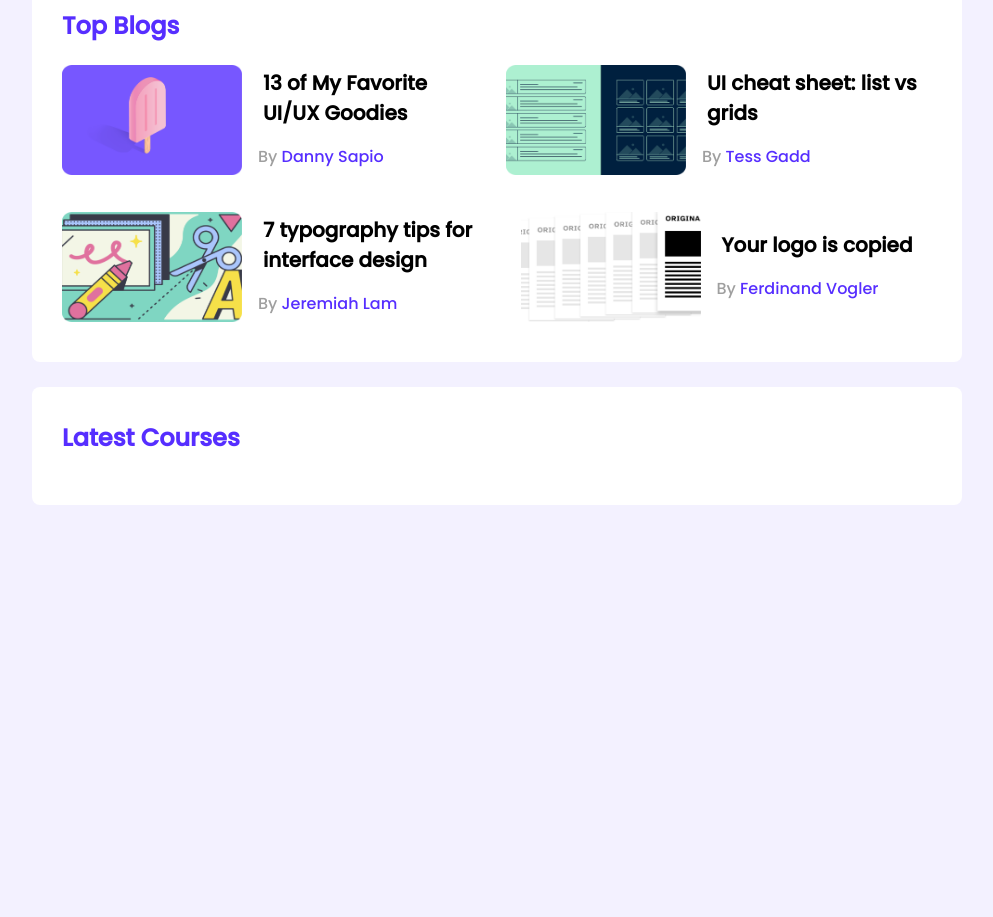
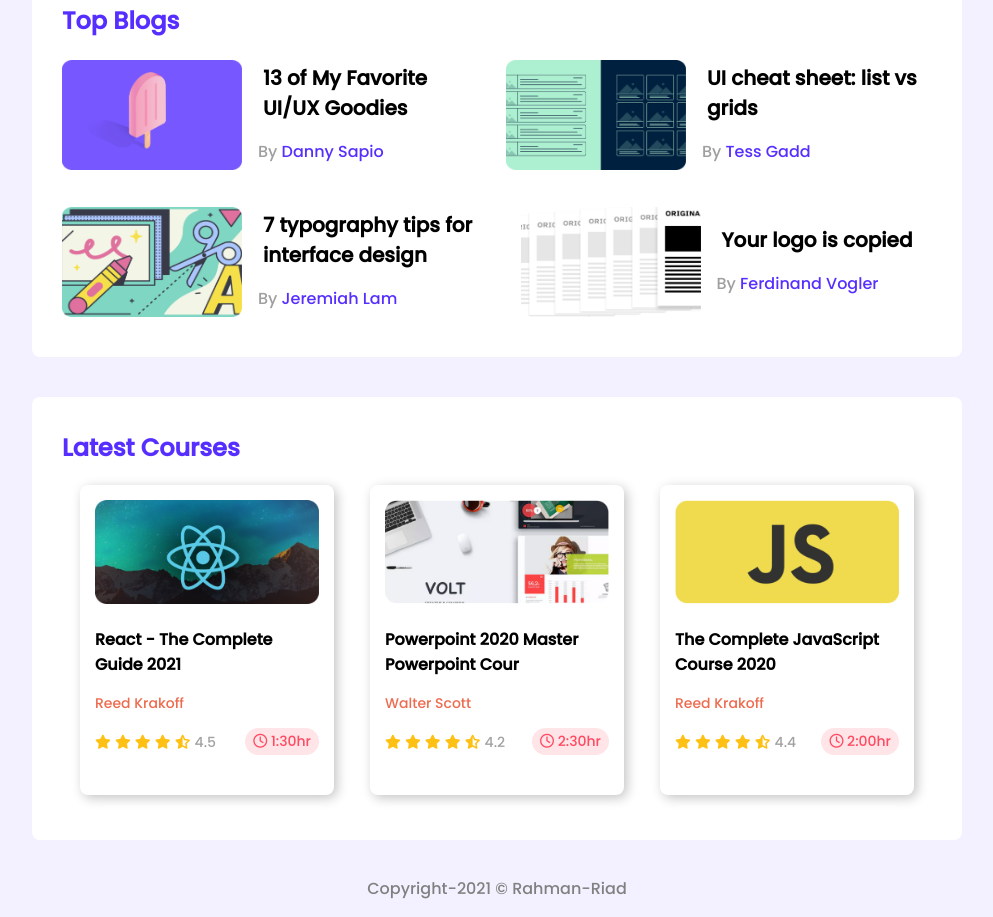
Before and after one commit to abdur-rahman-riad/Leader-Board, a plain HTML site: page index.html in a window 1280 px wide. Shown: the part 321-1238 px from the top of the page, without its empty margins (143-1136 px from the left). Before the commit the page ends 834 px from the top, so only its background shows below. Drawn offline with Linux system fonts and the light colour scheme.

Commit message:
Latest Courses

```diff
--- a/index.html
+++ b/index.html
@@ -6,6 +6,8 @@
     <meta http-equiv="X-UA-Compatible" content="IE=edge">
     <meta name="viewport" content="width=device-width, initial-scale=1.0">
     <title>Leader Board</title>
+    <!-- Font Awesome Link -->
+    <script src="https://kit.fontawesome.com/735f312c88.js" crossorigin="anonymous"></script>
     <!-- Google Fonts Link -->
     <link rel="preconnect" href="https://fonts.googleapis.com">
     <link rel="preconnect" href="https://fonts.gstatic.com" crossorigin>
@@ -99,10 +101,82 @@
         <!-- Latest Courses -->
         <section class="container">
             <h2 class="section-title">Latest Courses</h2>
+            <div class="courses">
+                <div class="course">
+                    <div class="course-banner">
+                        <img src="img/courses/course-1.png">
+                    </div>
+                    <div class="course-details">
+                        <h3 class="course-title">React - The Complete Guide 2021</h3>
+                        <p class="course-author">Reed Krakoff</p>
+                        <div class="course-info">
+                            <div>
+                                <i class="fas fa-star rate-star"></i>
+                                <i class="fas fa-star rate-star"></i>
+                                <i class="fas fa-star rate-star"></i>
+                                <i class="fas fa-star rate-star"></i>
+                                <i class="fas fa-star-half-alt rate-star"></i>
+                                <span>4.5</span>
+                            </div>
+                            <div class="course-duration">
+                                <i class="far fa-clock"></i> 1:30hr
+                            </div>
+                        </div>
+                    </div>
+                </div>
+                <div class="course">
+                    <div class="course-banner">
+                        <img src="img/courses/course-2.png">
+                    </div>
+                    <div class="course-details">
+                        <h3 class="course-title">Powerpoint 2020 Master Powerpoint Cour</h3>
+                        <p class="course-author">Walter Scott</p>
+                        <div class="course-info">
+                            <div>
+                                <i class="fas fa-star rate-star"></i>
+                                <i class="fas fa-star rate-star"></i>
+                                <i class="fas fa-star rate-star"></i>
+                                <i class="fas fa-star rate-star"></i>
+                                <i class="fas fa-star-half-alt rate-star"></i>
+                                <span>4.2</span>
+                            </div>
+                            <div class="course-duration">
+                                <i class="far fa-clock"></i> 2:30hr
+                            </div>
+                        </div>
+                    </div>
+                </div>
+                <div class="course">
+                    <div class="course-banner">
+                        <img src="img/courses/course-3.png">
+                    </div>
+                    <div class="course-details">
+                        <h3 class="course-title">The Complete JavaScript Course 2020</h3>
+                        <p class="course-author">Reed Krakoff</p>
+                        <div class="course-info">
+                            <div>
+                                <i class="fas fa-star rate-star"></i>
+                                <i class="fas fa-star rate-star"></i>
+                                <i class="fas fa-star rate-star"></i>
+                                <i class="fas fa-star rate-star"></i>
+                                <i class="fas fa-star-half-alt rate-star"></i>
+                                <span>4.4</span>
+                            </div>
+                            <div class="course-duration">
+                                <i class="far fa-clock"></i> 2:00hr
+                            </div>
+                        </div>
+                    </div>
+                </div>
+            </div>
         </section>
     </main>
     <!-- Main End -->
 
+    <footer>
+        <p>Copyright-2021 © Rahman-Riad</p>
+    </footer>
+
 </body>
 
 </html>
--- a/style.css
+++ b/style.css
@@ -12,7 +12,7 @@ main{
     align-items: center;
 }
 section{
-    margin-top: 25px;
+    margin:20px 0;
 }
 .container{
     background-color: white;
@@ -86,3 +86,57 @@ hr{
     color: #562EFF;
     font-size: 16px;
 }
+/*-------------------------------
+        Latest Courses Design
+-------------------------------*/
+.courses{
+   display: flex;
+   flex-direction: row;
+   justify-content: center;
+   align-items: center;
+   padding-bottom: 15px;
+}
+.course{
+    box-shadow: 3px 3px 12px #c5c4c4;
+    padding: 15px;
+    height: 280px;
+    width: 250px;
+    margin: 0 18px;
+    border-radius: 8px;
+}
+.course-banner img{
+    width: 224px;
+    height: 104px;
+}
+.course-info{
+    display: flex;
+    justify-content: space-between;
+    align-items: center;
+}
+.course-title{
+    font-size: 16px;
+}
+.course-author{
+    color: #ED6B4F;
+    font-size: 14px;
+}
+.rate-star{
+    color: #FFC014;
+    font-size: 14px;
+}
+span{
+    color: #A2A2A2;
+    font-size: 14px;
+}
+.course-duration{
+    background-color: #FFE4E8;
+    color: #FF4A60;
+    padding: 3px 8px;
+    border-radius: 20px;
+    font-size: 14px;
+}
+
+footer p{
+    text-align: center;
+    color: gray;
+}
```
